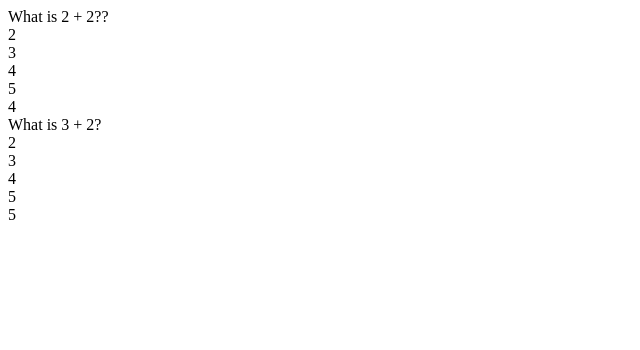
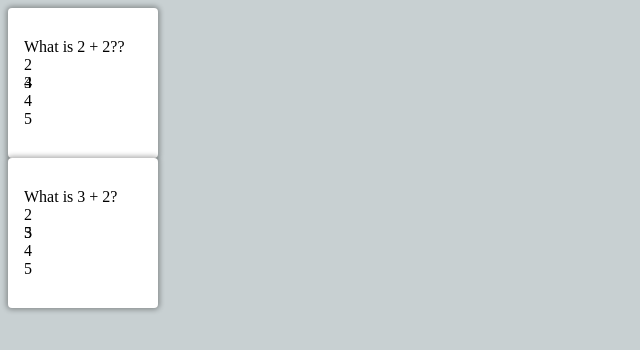
Before and after one commit to triciachow/react-flashcard, a React (Create React App) app: page / in a window 1280 px wide. Shown: the top 350 px of the page, without its empty margins (0-640 px from the left). Built offline with nearby package versions, Linux system fonts and the light colour scheme.

Commit message:
Init styling sheet

```diff
--- a/src/App.js
+++ b/src/App.js
@@ -1,5 +1,6 @@
 import { useState } from "react";
 import FlashcardList from "./FlashcardList";
+import "./app.css";
 
 export default function App() {
   const [flashcards, setFlashcards] = useState(SAMPLE_FLASHCARD);
--- /dev/null
+++ b/src/app.css
@@ -0,0 +1,20 @@
+body {
+  background-color: #c8d0d2;
+}
+
+.card {
+  border-radius: 0.25rem;
+  display: flex;
+  align-items: center;
+  position: relative;
+  box-shadow: 0 0 5px 2px rgba(0, 0, 0, 0.3);
+  background-color: #fff;
+  height: 150px;
+  width: 150px;
+}
+
+.card .front,
+.card .back {
+  position: absolute;
+  padding: 1rem;
+}
```
